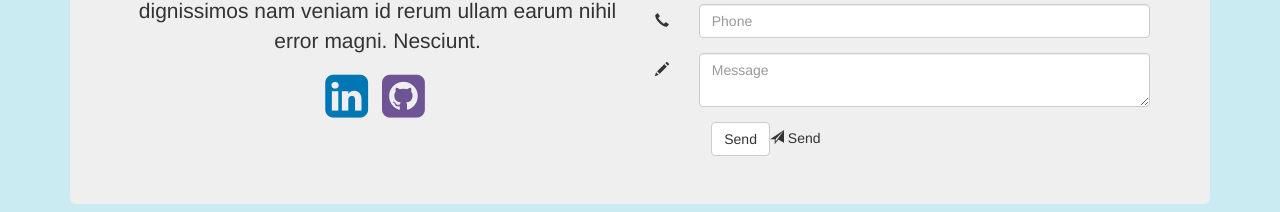
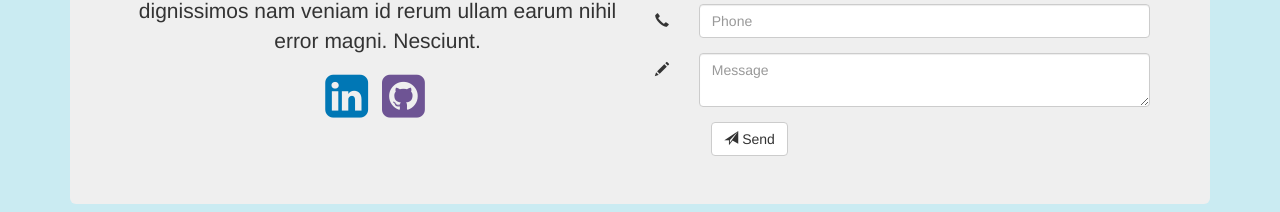
Before and after one commit to mjensen27/mjensen27.github.io, a plain HTML site: page index.html in a window 1280 px wide. Shown: the part 1850-2062 px from the top of the page. Drawn offline with nearby package versions, Linux system fonts and the light colour scheme.

Commit message:
Update index.html

```diff
--- a/index.html
+++ b/index.html
@@ -163,7 +163,7 @@
             </div>
           </div>
           <div class="col-sm-offset-1 col-sm-11">
-            <input type="submit" value="Send" class="btn btn-default"><span class="glyphicon glyphicon-send"></span> Send</button>
+            <button type="submit" value="Send" class="btn btn-default"><span class="glyphicon glyphicon-send"></span> Send</button>
           </div>
         <input type="hidden" name="_subject" value="New submission!" />
         </form>
@@ -176,5 +176,5 @@
 <script src='https://cdnjs.cloudflare.com/ajax/libs/jquery/3.1.0/jquery.min.js'></script>
 <script src='https://cdnjs.cloudflare.com/ajax/libs/twitter-bootstrap/3.3.7/js/bootstrap.min.js'></script>
 <script src='script.js'></script>
-  </body>
+</body>
 </html>
```
